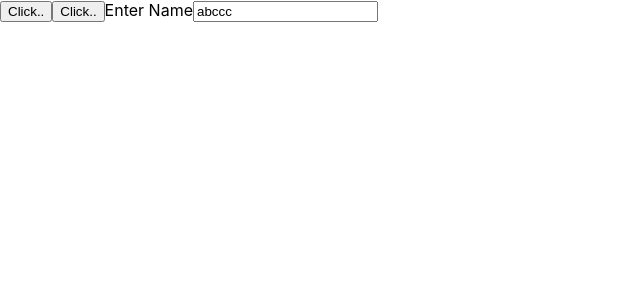
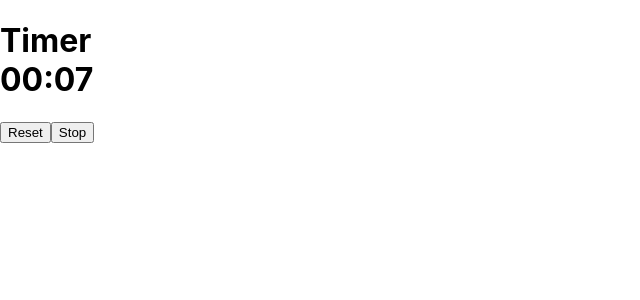
Before and after one commit to mansiakbari/Budget, a React (Create React App) app in the folder cost-app/: page / in a window 1280 px wide. Shown: the top 300 px of the page, without its empty margins (0-640 px from the left). Built offline with nearby package versions, Linux system fonts and the light colour scheme.

Commit message:
StopWatch with reset and Stop

```diff
--- a/cost-app/src/App.js
+++ b/cost-app/src/App.js
@@ -1,6 +1,7 @@
 import React from "react";
+import Stopwatch from "./Stopwatch/Stopwatch";
 // import Fetchdata from "./Fetchdata";
-import UseEffectDependency from "./UseEffectDependency";
+// import UseEffectDependency from "./UseEffectDependency";
 // import TestUseState from "./TestUseState";
 // import TestUseEffect from "./TestUseEffect";
 
@@ -13,7 +14,8 @@ const App = () => {
       {/* <TestUseState /> */}
       {/* <TestUseEffect /> */}
       {/* <Fetchdata /> */}
-      <UseEffectDependency />
+      {/* <UseEffectDependency /> */}
+      <Stopwatch />
     </div>
   );
 };
--- /dev/null
+++ b/cost-app/src/Stopwatch/Stopwatch.js
@@ -0,0 +1,39 @@
+import React, { useState, useEffect } from "react";
+
+const Stopwatch = () => {
+  //   debugger;
+  const [seconds, setSeconds] = useState(0);
+  const [minutes, setMinutes] = useState(0);
+  let timer;
+  useEffect(() => {
+    timer = setInterval(() => {
+      setSeconds(seconds + 1);
+      if (seconds === 59) {
+        setMinutes(minutes + 1);
+        setSeconds(0);
+      }
+    }, 1000);
+    return () => clearInterval(timer);
+  });
+  const reset = () => {
+    setMinutes(0);
+    setSeconds(0);
+  };
+  const stop = () => {
+    console.log(timer);
+    clearInterval(timer);
+  };
+  return (
+    <div>
+      <h1>
+        Timer <br></br>
+        {minutes < 10 ? "0" + minutes : minutes}:
+        {seconds < 10 ? "0" + seconds : seconds}
+      </h1>
+      <button onClick={reset}>Reset</button>
+      <button onClick={stop}>Stop</button>
+    </div>
+  );
+};
+
+export default Stopwatch;
```
